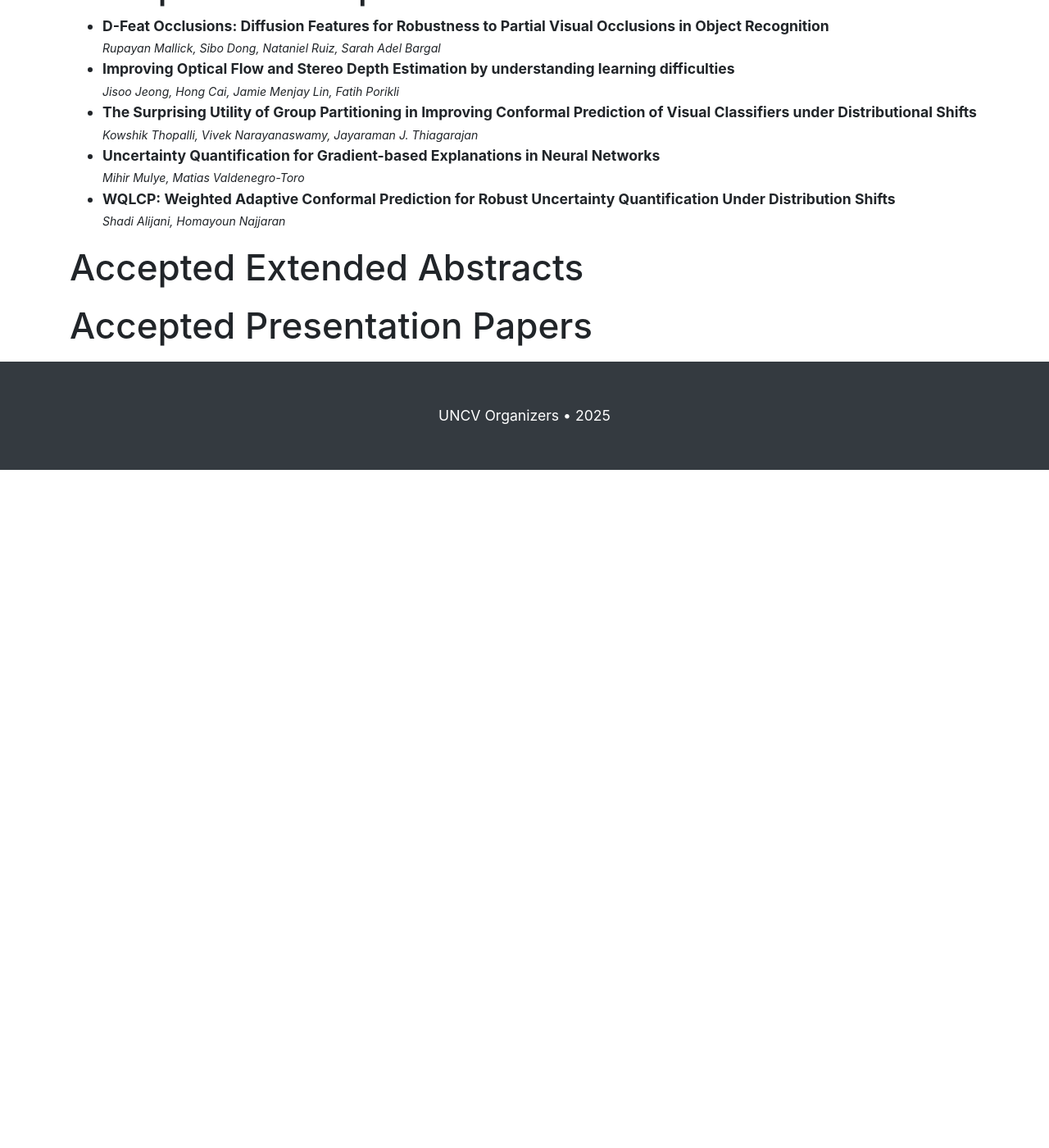
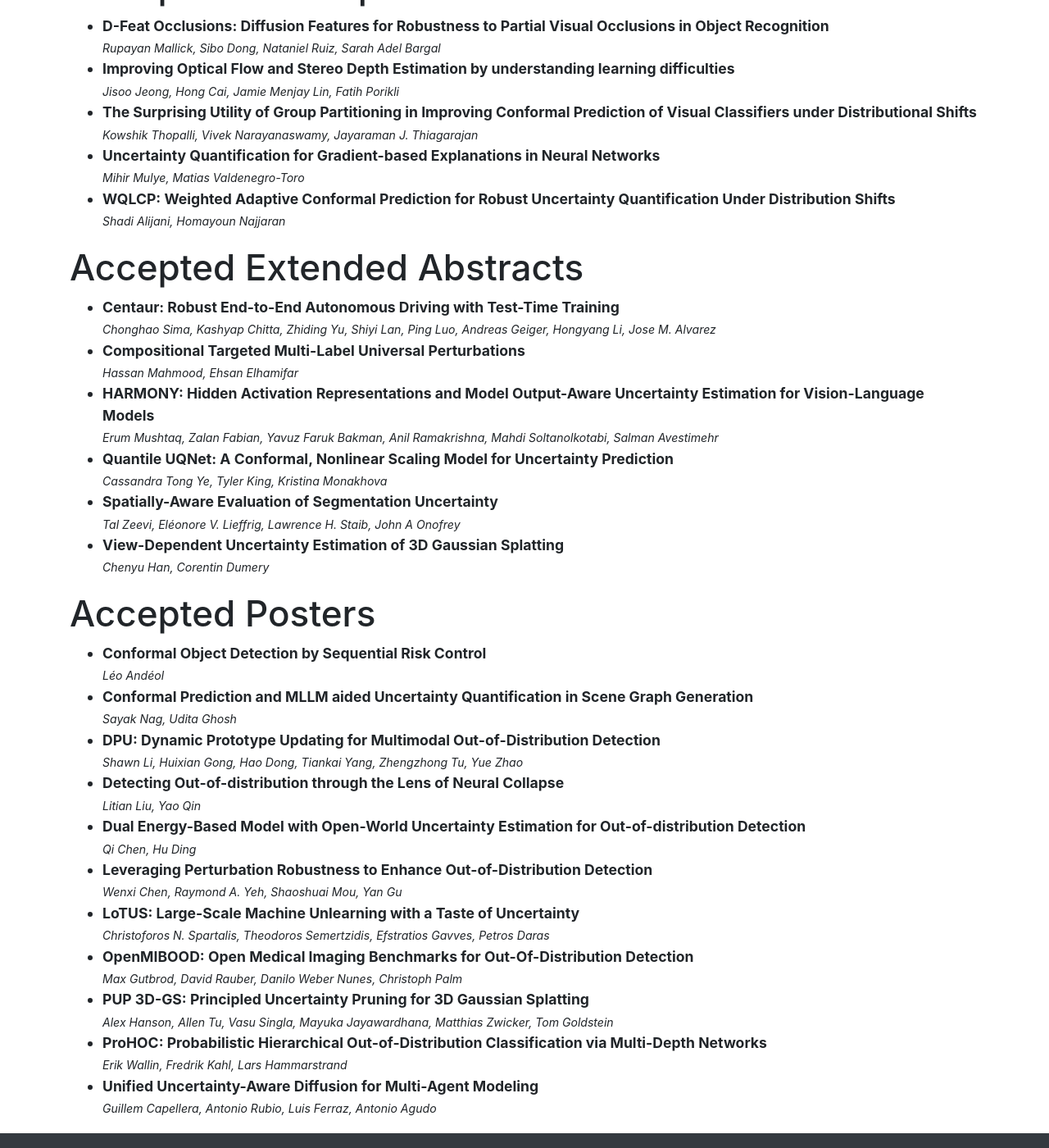
Before and after one commit to Uncertainty-CV/2025, a Jekyll site: the page built from _pages/papers.md, in a window 1280 px wide and 1400 px high, scrolled down 536 px. Shown: the whole window at 82% size. Built offline with Jekyll 4.4.1, drawn with Linux system fonts in a browser that asks for light colours; before the commit the page ends 1109 px from its top, so only the background shows below that.

Commit message:
add paper list

```diff
--- a/_data/papers.yml
+++ b/_data/papers.yml
@@ -18,3 +18,85 @@
 - title: "Uncertainty Quantification for Gradient-based Explanations in Neural Networks"
   authors: Mihir Mulye, Matias Valdenegro-Toro
   type: full
+
+- title: "View-Dependent Uncertainty Estimation of 3D Gaussian Splatting"
+  authors: Chenyu Han, Corentin Dumery
+  type: abstract
+
+
+- title: "Spatially-Aware Evaluation of Segmentation Uncertainty"
+  authors: Tal Zeevi, Eléonore V. Lieffrig, Lawrence H. Staib, John A Onofrey
+  type: abstract
+
+
+- title: "Compositional Targeted Multi-Label Universal Perturbations"
+  authors: Hassan Mahmood, Ehsan Elhamifar
+  type: abstract
+
+
+- title: "Quantile UQNet: A Conformal, Nonlinear Scaling Model for Uncertainty Prediction"
+  authors: Cassandra Tong Ye, Tyler King, Kristina Monakhova
+  type: abstract
+
+
+- title: "HARMONY: Hidden Activation Representations and Model Output-Aware Uncertainty Estimation for Vision-Language Models"
+  authors: Erum Mushtaq, Zalan Fabian, Yavuz Faruk Bakman, Anil Ramakrishna, Mahdi Soltanolkotabi, Salman Avestimehr
+  type: abstract
+
+
+- title: "Centaur: Robust End-to-End Autonomous Driving with Test-Time Training"
+  authors: Chonghao Sima, Kashyap Chitta, Zhiding Yu, Shiyi Lan, Ping Luo, Andreas Geiger, Hongyang Li, Jose M. Alvarez
+  type: abstract
+
+
+- title: "Detecting Out-of-distribution through the Lens of Neural Collapse"
+  authors: Litian Liu, Yao Qin
+  type: poster
+
+
+- title: "DPU: Dynamic Prototype Updating for Multimodal Out-of-Distribution Detection"
+  authors: Shawn Li, Huixian Gong, Hao Dong, Tiankai Yang, Zhengzhong Tu, Yue Zhao
+  type: poster
+
+
+- title: "PUP 3D-GS: Principled Uncertainty Pruning for 3D Gaussian Splatting"
+  authors: Alex Hanson, Allen Tu, Vasu Singla, Mayuka Jayawardhana, Matthias Zwicker, Tom Goldstein
+  type: poster
+
+
+- title: "Dual Energy-Based Model with Open-World Uncertainty Estimation for Out-of-distribution Detection"
+  authors: Qi Chen, Hu Ding
+  type: poster
+
+
+- title: "OpenMIBOOD: Open Medical Imaging Benchmarks for Out-Of-Distribution Detection"
+  authors: Max Gutbrod, David Rauber, Danilo Weber Nunes, Christoph Palm
+  type: poster
+
+
+- title: "LoTUS: Large-Scale Machine Unlearning with a Taste of Uncertainty"
+  authors: Christoforos N. Spartalis, Theodoros Semertzidis, Efstratios Gavves, Petros Daras
+  type: poster
+
+- title: "Conformal Prediction and MLLM aided Uncertainty Quantification in Scene Graph Generation"
+  authors: Sayak Nag, Udita Ghosh
+  type: poster
+
+- title: "Leveraging Perturbation Robustness to Enhance Out-of-Distribution Detection"
+  authors: Wenxi Chen, Raymond A. Yeh, Shaoshuai Mou, Yan Gu
+  type: poster
+
+
+- title: "Unified Uncertainty-Aware Diffusion for Multi-Agent Modeling"
+  authors: Guillem Capellera, Antonio Rubio, Luis Ferraz, Antonio Agudo
+  type: poster
+
+
+- title: "ProHOC: Probabilistic Hierarchical Out-of-Distribution Classification via Multi-Depth Networks"
+  authors: Erik Wallin, Fredrik Kahl, Lars Hammarstrand
+  type: poster
+
+
+- title: "Conformal Object Detection by Sequential Risk Control"
+  authors: Léo Andéol
+  type: poster
--- a/_pages/papers.md
+++ b/_pages/papers.md
@@ -31,11 +31,11 @@ title: Accepted Papers
 {% endfor %}
 </ul>
 
-# Accepted Presentation Papers
+# Accepted Posters
 
 <ul>
 {% for item in sortedPapers %}
-{% if item.type == "presentation" %}
+{% if item.type == "poster" %}
   <li><strong>{{ item.title }}</strong><br/>
   <small><i>{{ item.authors }}</i></small></li>
 {% endif %}
```
Also changed, not shown: _data/menu.yml (+4 -4 lines).
